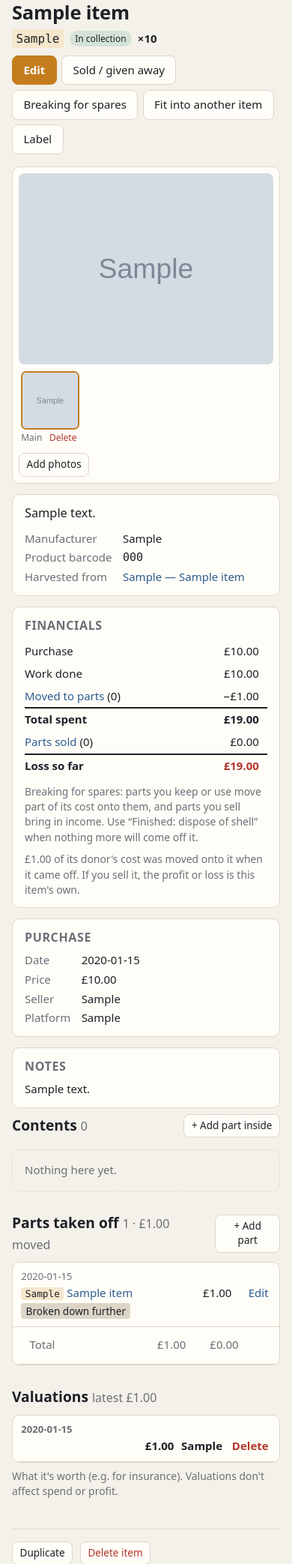
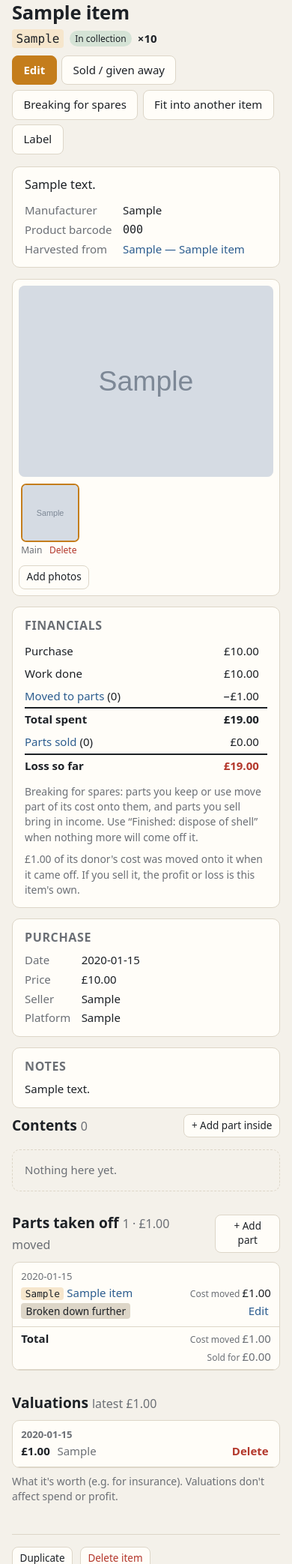
Before and after one commit to thepillock/relicbox, a Flask app: page /items/1 in a window 390 px wide. Shown: the part 179-2265 px from the top of the page at 75% size. Run offline with Flask 3, Linux system fonts and the light colour scheme; data comes from the database, SQL or seed files in the repository; tables that the repository leaves empty hold one stand-in row (values such as "Sample post"); grey boxes marked "Sample" are stand-in pictures; data that the repository does not hold is empty.

Commit message:
Phone layout: photo below details; tidier parts and valuations tables
- On phones the photo panel now sits between details and financials.
- Parts taken off: each amount is labelled ("Cost moved" / "Sold for"),
  empty cells are hidden, Fit/Edit sit beside the outcome, and the totals
  are a two-column list.
- Valuations: date on top, then value, source and Edit on one line.

Co-Authored-By: Claude Opus 5.5 <noreply@anthropic.com>
Claude-Session: https://claude.ai/code/session_017D1izbd1F8fdUYrLA5rqB1

```diff
--- a/app/static/style.css
+++ b/app/static/style.css
@@ -353,10 +353,36 @@ tr[data-outcome=spare] .d-target { display: block; }
   .item-layout { grid-template-columns: 1fr 1fr; grid-template-areas: "photo photo" "details notes" "purchase money"; }
 }
 @media (max-width: 640px) {
-  .item-layout { grid-template-columns: 1fr; grid-template-areas: "photo" "details" "money" "purchase" "notes"; }
+  .item-layout { grid-template-columns: 1fr; grid-template-areas: "details" "photo" "money" "purchase" "notes"; }
 }
 
 /* "Sure?" confirmation on dangerous buttons */
 button.armed, .btn.armed, button.link.armed { background: var(--bad) !important; color: #fff !important;
   border-color: var(--bad) !important; padding: .15rem .55rem; border-radius: 6px; }
 .ledger .mt { margin-top: .3rem; }
+
+@media (max-width: 640px) {
+  /* parts taken off: label each amount, hide empty cells, keep totals readable */
+  table.parts td.num[data-label]:not(:empty)::before { content: attr(data-label) " "; font-size: .75rem; color: var(--muted); font-weight: 400; }
+  table.parts td:empty { display: none; }
+  table.parts tfoot tr { gap: .2rem .9rem; }
+  table.parts tfoot td:first-child { flex-basis: 100%; }
+  table.parts tfoot td.num { margin-left: 0; }
+  table.parts tr.view-row td.num { margin-left: 0; }
+  table.parts tr.view-row td.row-actions { margin-left: auto; }
+  /* valuations: date on top, then value, source and Edit on one line */
+  table.vals tr.view-row td:nth-child(2) { flex: none; order: 1; margin-left: 0; font-weight: 600; }
+  table.vals tr.view-row td:nth-child(3) { flex: 1 1 0; order: 2; min-width: 0; color: var(--muted); }
+  table.vals tr.view-row td.row-actions { order: 3; margin-left: auto; }
+  table.vals tr.current td:nth-child(3) { font-weight: 400; }
+}
+@media (max-width: 640px) {
+  table.ledger.parts tfoot tr { display: grid; grid-template-columns: 1fr auto; align-items: baseline;
+                                gap: .1rem .8rem; padding: .35rem .7rem; }
+  table.ledger.parts tfoot tr td { padding: 0; }
+  table.ledger.parts tfoot tr td:first-child { grid-column: 1; grid-row: 1 / span 2; }
+  table.ledger.parts tfoot tr td.num { grid-column: 2; margin-left: 0; text-align: right; }
+  table.ledger.parts tfoot tr.net-row td:first-child { font-weight: 600; color: var(--ink); }
+  table.ledger.parts tr.view-row td.row-actions { order: 6; align-self: center; }
+  table.ledger.parts tr.view-row td:nth-child(3) { flex: 1 1 auto; }
+}
--- a/app/templates/item_view.html
+++ b/app/templates/item_view.html
@@ -215,8 +215,8 @@
         <td><span class="oc oc-{{ r.outcome }}">{{ OUTCOME_LABELS[r.outcome] }}</span>
           {% if r.target %} → <a href="{{ url_for('item_view', item_id=r.target.id) }}">{{ r.target.ref }} {{ r.target.name }}</a>{% endif %}
           {% if r.outcome in ('sold', 'given_away') and r.part.disposal_destination %} → {{ r.part.disposal_destination }}{% endif %}</td>
-        <td class="num">{{ r.moved|money if r.moved else '' }}</td>
-        <td class="num">{{ r.income|money if r.income or (r.outcome == 'sold' and r.part.salvage_value is none) else '' }}</td>
+        <td class="num" data-label="Cost moved">{{ r.moved|money if r.moved else '' }}</td>
+        <td class="num" data-label="Sold for">{{ r.income|money if r.income or (r.outcome == 'sold' and r.part.salvage_value is none) else '' }}</td>
         <td class="row-actions">{% if r.outcome == 'spare' and r.part.status == 'active' %}<a class="link small" href="{{ url_for('item_fit', item_id=r.part.id) }}">Fit</a> {% endif %}<button type="button" class="link" data-edit>Edit</button></td>
       </tr>
       {% set has_amount = r.part.salvage_value is not none or r.outcome in ('spare', 'repair', 'sold') %}
@@ -255,10 +255,10 @@
     </tbody>
     {% if parts %}
     <tfoot>
-      {% if part_totals.moved_spare %}<tr><td colspan="3">Kept as their own items ({{ part_totals.n_spare|int }})</td><td class="num">{{ part_totals.moved_spare|money }}</td><td></td><td></td></tr>{% endif %}
-      {% if part_totals.moved_repair %}<tr><td colspan="3">Added to other items' work logs ({{ part_totals.n_repair|int }})</td><td class="num">{{ part_totals.moved_repair|money }}</td><td></td><td></td></tr>{% endif %}
-      {% if part_totals.sold %}<tr><td colspan="3">Sold ({{ part_totals.n_sold|int }})</td><td></td><td class="num">{{ part_totals.sold|money }}</td><td></td></tr>{% endif %}
-      <tr class="net-row"><td colspan="3">Total</td><td class="num">{{ part_totals.moved|money }}</td><td class="num">{{ part_totals.sold|money }}</td><td></td></tr>
+      {% if part_totals.moved_spare %}<tr><td colspan="3">Kept as their own items ({{ part_totals.n_spare|int }})</td><td class="num" data-label="Cost moved">{{ part_totals.moved_spare|money }}</td><td></td><td></td></tr>{% endif %}
+      {% if part_totals.moved_repair %}<tr><td colspan="3">Added to other items' work logs ({{ part_totals.n_repair|int }})</td><td class="num" data-label="Cost moved">{{ part_totals.moved_repair|money }}</td><td></td><td></td></tr>{% endif %}
+      {% if part_totals.sold %}<tr><td colspan="3">Sold ({{ part_totals.n_sold|int }})</td><td></td><td class="num" data-label="Sold for">{{ part_totals.sold|money }}</td><td></td></tr>{% endif %}
+      <tr class="net-row"><td colspan="3">Total</td><td class="num" data-label="Cost moved">{{ part_totals.moved|money }}</td><td class="num" data-label="Sold for">{{ part_totals.sold|money }}</td><td></td></tr>
     </tfoot>
     {% endif %}
   </table>
@@ -280,7 +280,7 @@
   {% endfor %}
   <datalist id="val-sources">{% for s in sources %}<option value="{{ s }}">{% endfor %}</datalist>
   <div class="tablewrap" {{ 'hidden' if not valuations }}>
-  <table class="data ledger">
+  <table class="data ledger vals">
     <thead><tr><th class="c-date">Date</th><th class="num c-amt">Value</th><th>Source</th><th class="c-act"></th></tr></thead>
     <tbody>
       <tr class="new-row" hidden>
```
